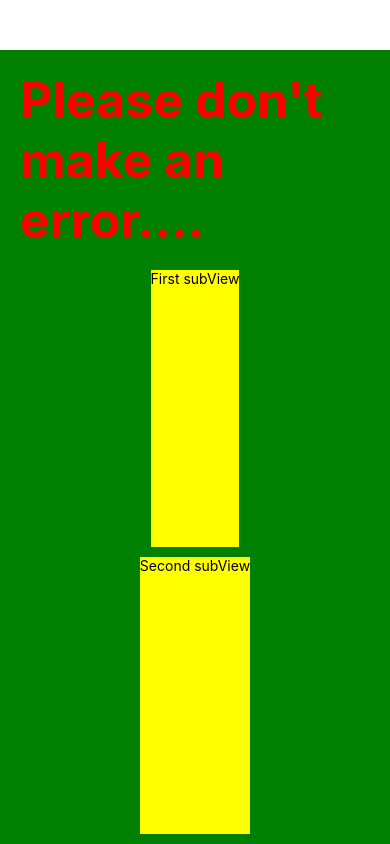
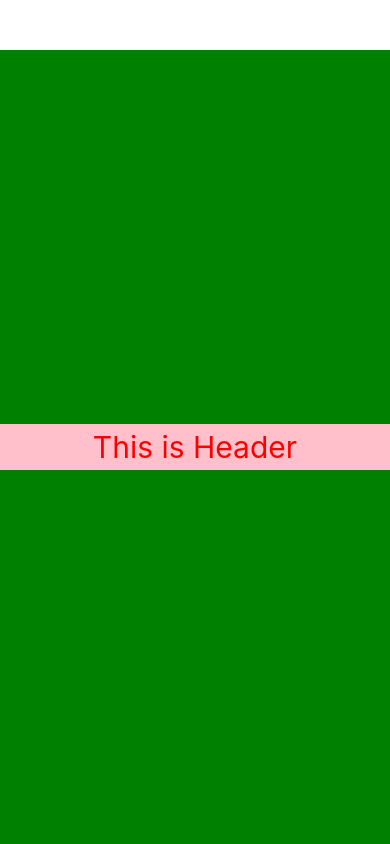
Before and after one commit to MeGuuuun/RnTest, a React Native app: screen / in a window 390 px wide. Built offline with nearby package versions, Linux system fonts and the light colour scheme.

Commit message:
TouchableOpacity

```diff
--- a/App.js
+++ b/App.js
@@ -1,19 +1,11 @@
 import { StatusBar } from 'expo-status-bar';
 import { StyleSheet, Text, View } from 'react-native';
+import Header from './Components/Header'
 
 export default function App() {
   return (
     <View style={styles.mainView}>
-      <Text style={styles.mainText}>Please don't make an error....</Text>
-      <View style={styles.subView}>
-        <Text>First subView</Text>
-      </View>
-
-      <View style={styles.subView}>
-        <Text>Second subView</Text>
-      </View>
-
-      <StatusBar style="auto" />
+      <Header></Header>
     </View>
   );
 }
--- /dev/null
+++ b/Components/Header.js
@@ -0,0 +1,23 @@
+import {View, Text, StyleSheet} from 'react-native'
+
+const Header = () => (
+    <View style = {styles.header}>
+        <Text style = {styles.mainText}>This is Header</Text>
+    </View>
+)
+
+const styles = StyleSheet.create({
+    header : {
+        backgroundColor:'pink',
+        padding:5,
+        alignItems:'center',
+        width:'100%',
+        justifyContent:'center'
+    },
+
+    mainText : {
+        fontSize:30,
+        color:'red'
+    }
+})
+export default Header;
```
